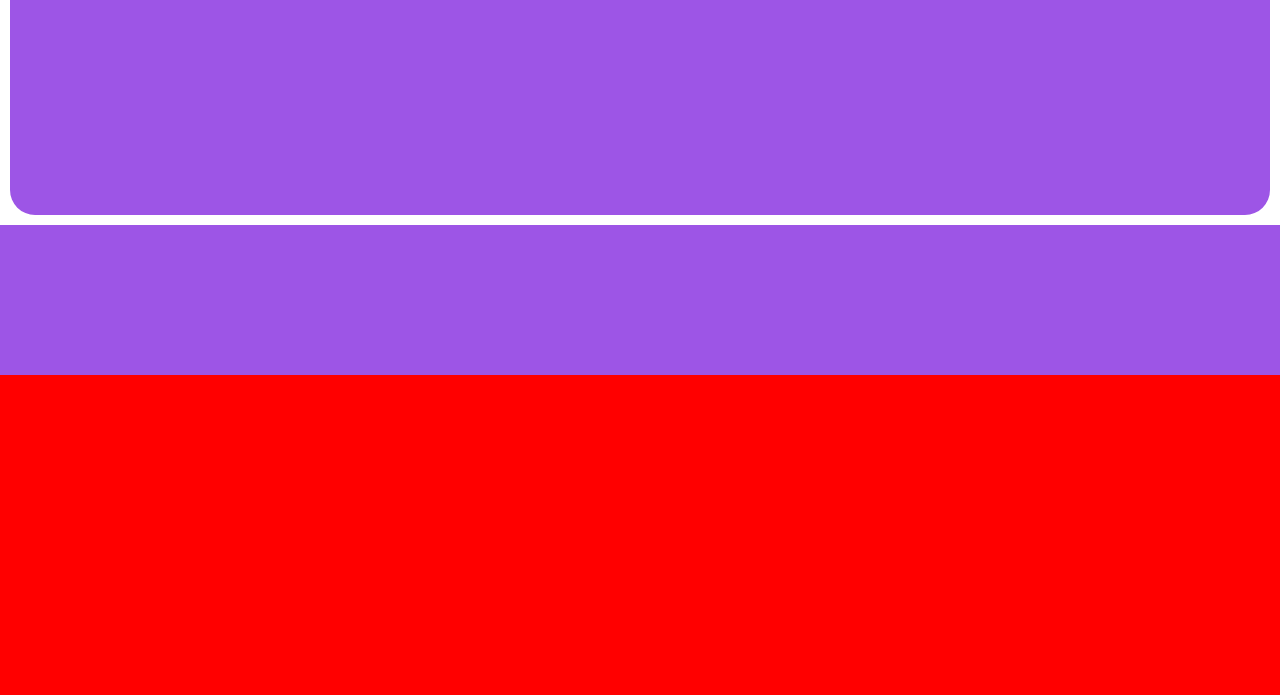
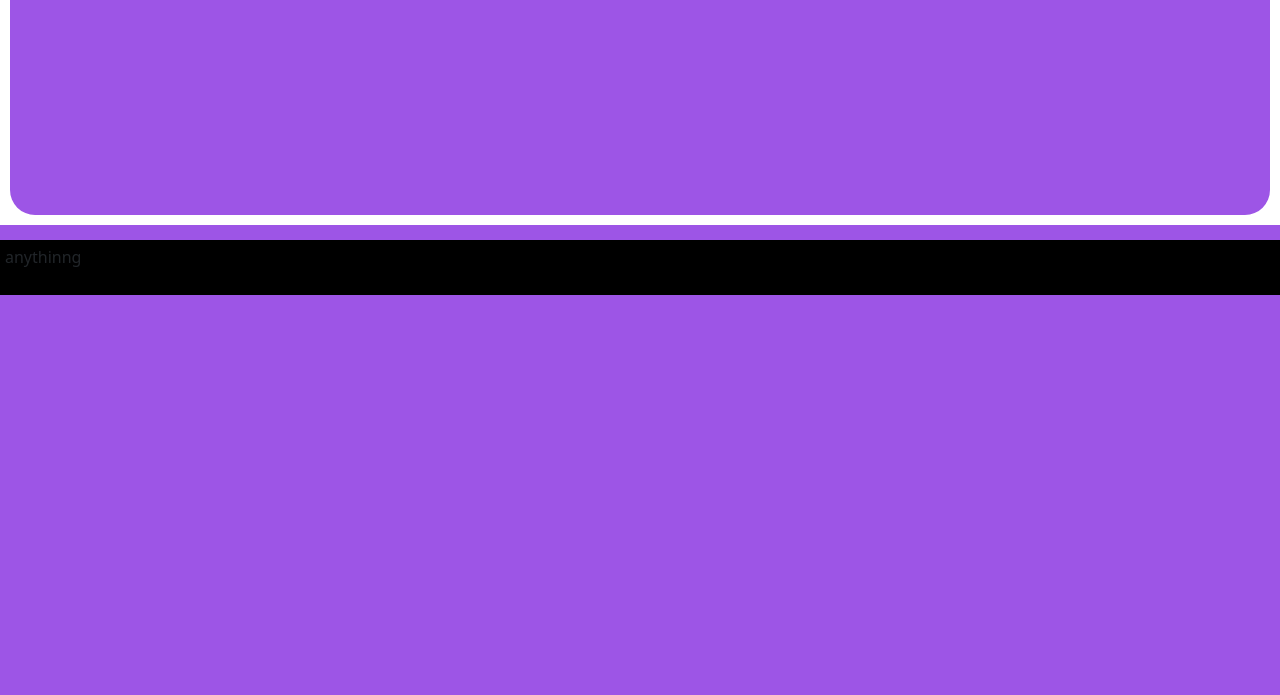
Before and after one commit to moipo/tester, a Django app: page / in a window 1280 px wide. Shown: the part 642-1337 px from the top of the page. After the commit the page ends 937 px from the top, so only its background shows below. Run offline with Django 4.2, Linux system fonts and the light colour scheme.

Commit message:
float resolved

```diff
--- a/templates/base.html
+++ b/templates/base.html
@@ -17,13 +17,12 @@
 
     <div class = "wrapper">
 
-
-
       {% include "include/header.html" %}
 
 
+
       <!-- Middle -->
-      <div>
+      <div class = "clearfix">
         <div class = "middle">
           <div class = "content">
               {% block start_test %}
--- a/templates/include/footer.html
+++ b/templates/include/footer.html
@@ -2,6 +2,7 @@
 <!--Footer -->
 <div class = "normal_footer">
   <div class="footer_content">
+    anythinng
   </div>
 </div>
   <!-- <div class="container-fluid pb-0 mb-0 justify-content-center text-light ">
@@ -23,17 +24,18 @@
 <style>
 .normal_footer
 {
-  height: 320px;
+  height: 55px;
   width: 100%;
-  margin-top: 150px;
+  margin-top: 15px;
   display:block;
-  background-color:red;
+  background-color:black;
   padding: 5px;
 }
 
 .footer_content
 {
   border-radius: 10px;
+  height:100%;
   background-color: black;
 }
 </style>
```
Also changed, not shown: templates/base_with_sidebar.html (+3 -4 lines), univ_app/static/univ_app/css/base_with_sidebar.css (deleted, +0 -104 lines), db.sqlite3.
